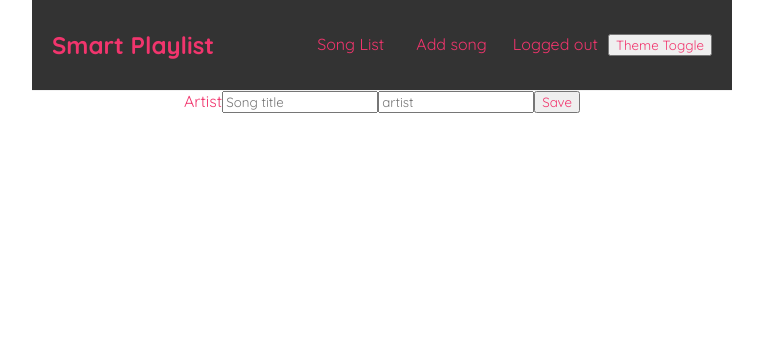
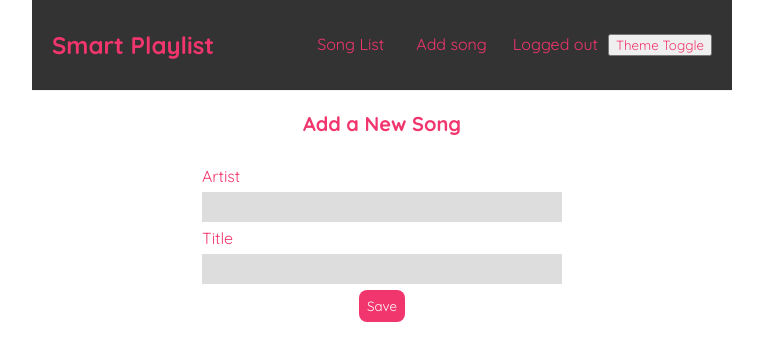
Before and after one commit to reinertisa/smart-user-playlist, a React (Create React App) app in the folder sup-website/: page /create in a window 1280 px wide. Shown: the top 360 px of the page, without its empty margins (258-1021 px from the left). Built offline with nearby package versions, Linux system fonts and the light colour scheme; the HTML template or start-up script is replaced by a standard one.

Commit message:
fix(website): update song form

```diff
--- a/sup-website/src/components/song/Form.js
+++ b/sup-website/src/components/song/Form.js
@@ -45,6 +45,8 @@ export default function SongForm() {
     }
 
     return (
+        <div className="create">
+            <h2>Add a New Song</h2>
             <form onSubmit={handleSubmit}>
                 <label htmlFor="artist">Artist</label>
                 <input
@@ -53,19 +55,18 @@ export default function SongForm() {
                     value={artist}
                     onChange={handleArtistChange}
                     required={true}
-                placeholder="Song title"
                 />
-
+                <label htmlFor="title">Title</label>
                 <input
                     id="title"
                     type="text"
                     value={title}
                     onChange={handleTitleChange}
                     required={true}
-                placeholder="artist"
                 />
-            <input disabled={loading} type="submit" value="Save" />
+                <button disabled={loading} type="submit">Save</button>
                 {err && <p style={{color: 'red'}}>{err.message}</p> }
             </form>
-    )
+        </div>
+    );
 }
```
Lines whose indentation alone changed are shown as unchanged.
